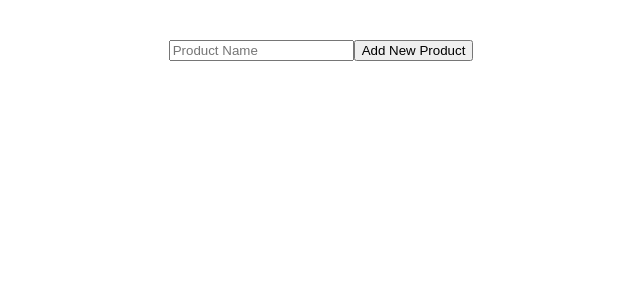
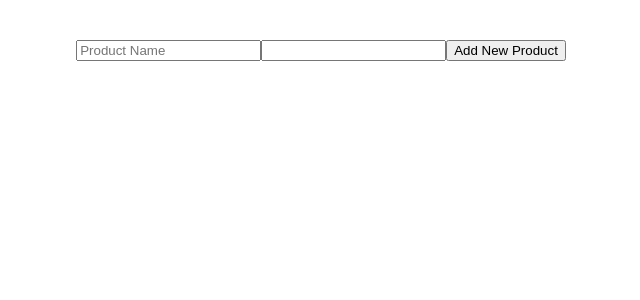
Before and after one commit to sontv8/web502-we17303, a React (Vite) app in the folder WE17303-react-ts/: page /admin/products/add in a window 1280 px wide. Shown: the top 300 px of the page, without its empty margins (319-959 px from the left). Built offline with nearby package versions, Linux system fonts and the light colour scheme; data requests are answered from the project's data file.

Commit message:
Buổi 6: thêm mới sản phẩm - xử lý nhiều input

```diff
--- a/WE17303-react-ts/db.json
+++ b/WE17303-react-ts/db.json
@@ -11,6 +11,11 @@
     {
       "name": "new product 2",
       "id": 3
+    },
+    {
+      "name": "abcd",
+      "price": "400",
+      "id": 4
     }
   ]
 }
--- a/WE17303-react-ts/src/pages/admin/AddProduct.tsx
+++ b/WE17303-react-ts/src/pages/admin/AddProduct.tsx
@@ -6,18 +6,27 @@ const AddProductPage = (props) => { // nhận props từ App.tsx
     const navigate = useNavigate() // khởi tạo navigate để điều hướng
     const [inputValue, setInputValue] = useState({}) // khởi tạo state để lưu giá trị input
     const onHandleChange = (e) => { // hàm xử lý sự kiện khi input thay đổi
-        setInputValue({ name: e.target.value }); // set giá trị cho state
+        const name = e.target.name;
+        const value = e.target.value;
+        setInputValue({ ...inputValue, [name]: value });
+        // n -> n
+        // e -> e
+
+        // setInputValue({ name: e.target.value }); // set giá trị cho state
 
     }
     const onHandleSubmit = (e) => { // hàm xử lý sự kiện khi submit form
         e.preventDefault()
+        // console.log(inputValue);
+
         props.onAdd(inputValue); // gọi hàm onAdd từ props truyền vào
         navigate('/admin/products') // điều hướng đến trang /admin/products
     }
     return (
         <div>
             <form action="" onSubmit={onHandleSubmit}>
-                <input type="text" placeholder='Product Name' onChange={onHandleChange} />
+                <input type="text" placeholder='Product Name' onChange={onHandleChange} name='name' />
+                <input type="number" onChange={onHandleChange} name='price' />
                 <button type="submit">Add New Product</button>
             </form>
         </div>
```
